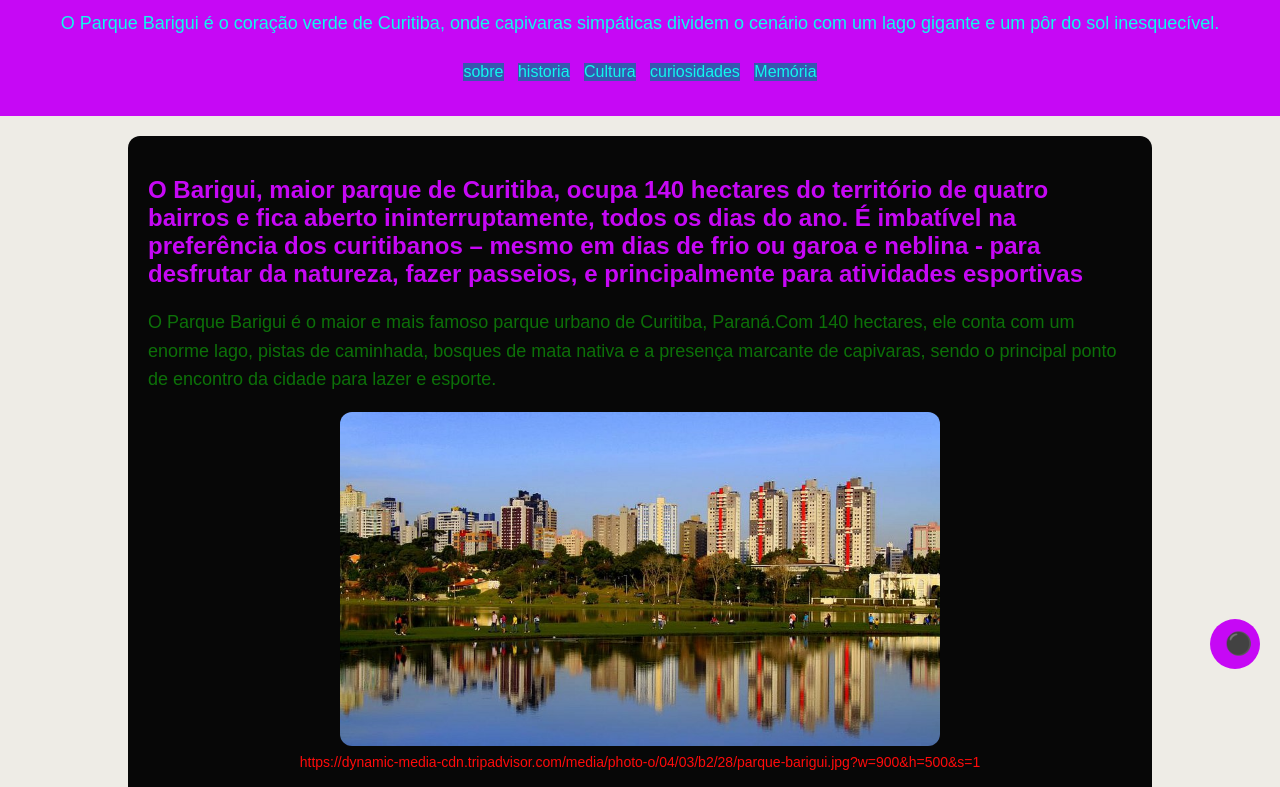
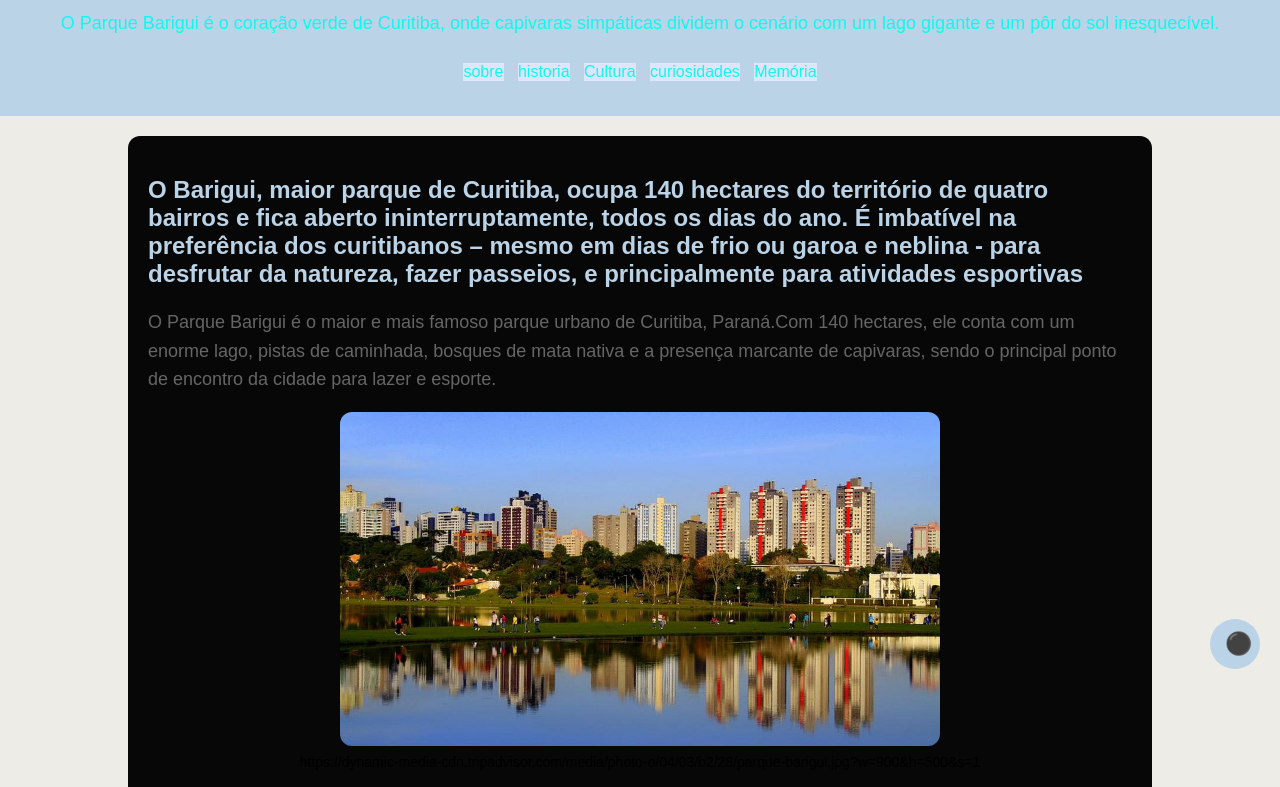
Before and after one commit to lucasbarbosareis-beep/tarefa.ed.digital, a plain HTML site: page index.html in a window 1280 px wide. Shown: the part 111-898 px from the top of the page. Drawn offline with Linux system fonts and the light colour scheme.

Commit message:
atualizar codigo

```diff
--- a/style.css
+++ b/style.css
@@ -1,14 +1,14 @@
 :root {
     --cor-fundo: #eeece6;
-    --cor-texto: #13f10b73;
-    --cor-principal: #c608f5;
-    --cor-secundaria: #3955af;
-    --cor-hover: #bd117b;
+    --cor-texto: #dadada73;
+    --cor-principal: #bbd3e7;
+    --cor-secundaria: #dee5fa;
+    --cor-hover: #84c1f3;
     --superficie: #070707;
-    --cor-card: #ffef10;
-    --cor-legenda: #ff0b0b;
+    --cor-card: #ebebeb;
+    --cor-legenda: #000000;
     --cor-clara: #10f8ed;
-    --cor-rodape: #b904f088;
+    --cor-rodape: #78e2f088;
 }
 
 .tema-escuro {
```
